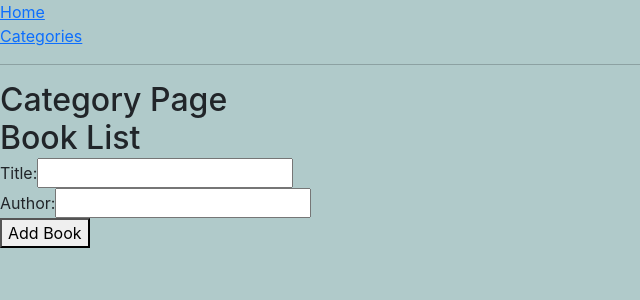
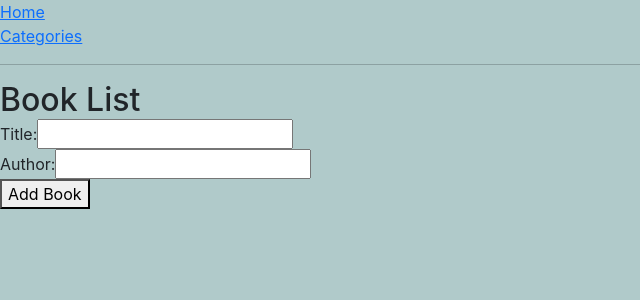
Before and after one commit to Eccb7/book-store, a React (Create React App) app: page /categories in a window 1280 px wide. Shown: the top 300 px of the page, without its empty margins (0-640 px from the left). Built offline with nearby package versions, Linux system fonts and the light colour scheme.

Commit message:
Update CategoriesPage file

```diff
--- a/src/components/CategoryPage.js
+++ b/src/components/CategoryPage.js
@@ -15,7 +15,6 @@ const CategoryPage = () => {
 
   return (
     <div>
-      <h2>Category Page</h2>
       <BookList books={books} onDelete={handleDeleteBook} />
       <BookForm onAdd={handleAddBook} />
     </div>
```
